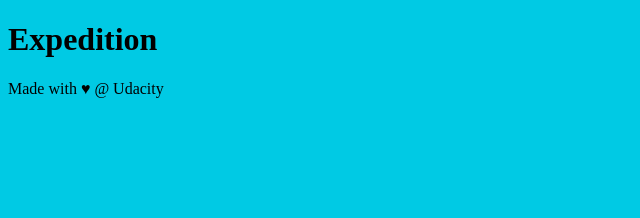
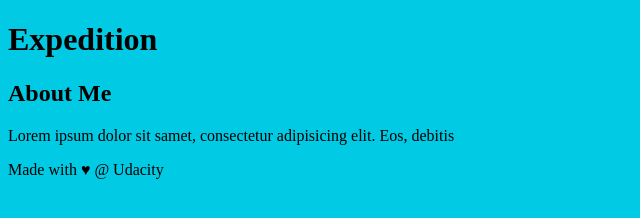
Before and after one commit to kevinleeau/branching-test, a plain HTML site: page index.html in a window 1280 px wide. Shown: the whole page, without its empty margins (0-640 px from the left). Drawn offline with Linux system fonts and the light colour scheme.

Commit message:
modifed aside

```diff
--- a/index.html
+++ b/index.html
@@ -18,7 +18,10 @@
 
         </main>
     </div>
-
+<aside>
+    <h2>About Me</h2>
+    <p>Lorem ipsum dolor sit samet, consectetur adipisicing elit. Eos, debitis</p>
+</aside>
     <footer>
         Made with ♥ @ Udacity
     </footer>
```
